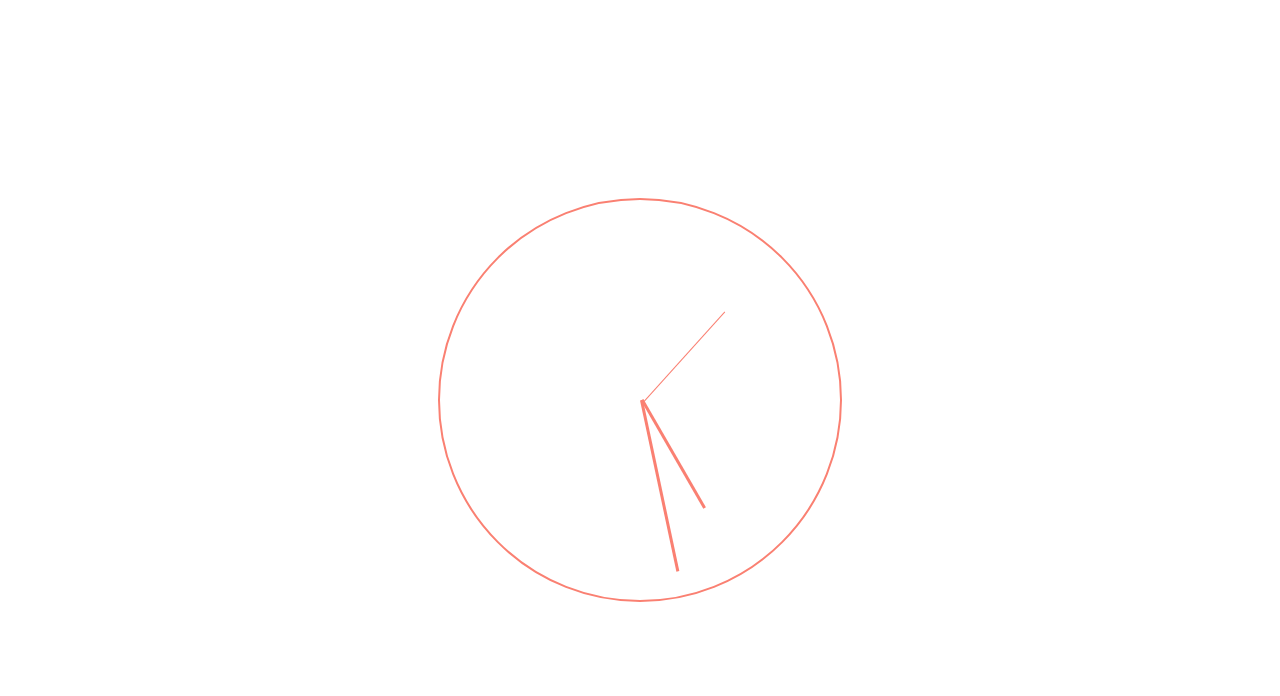
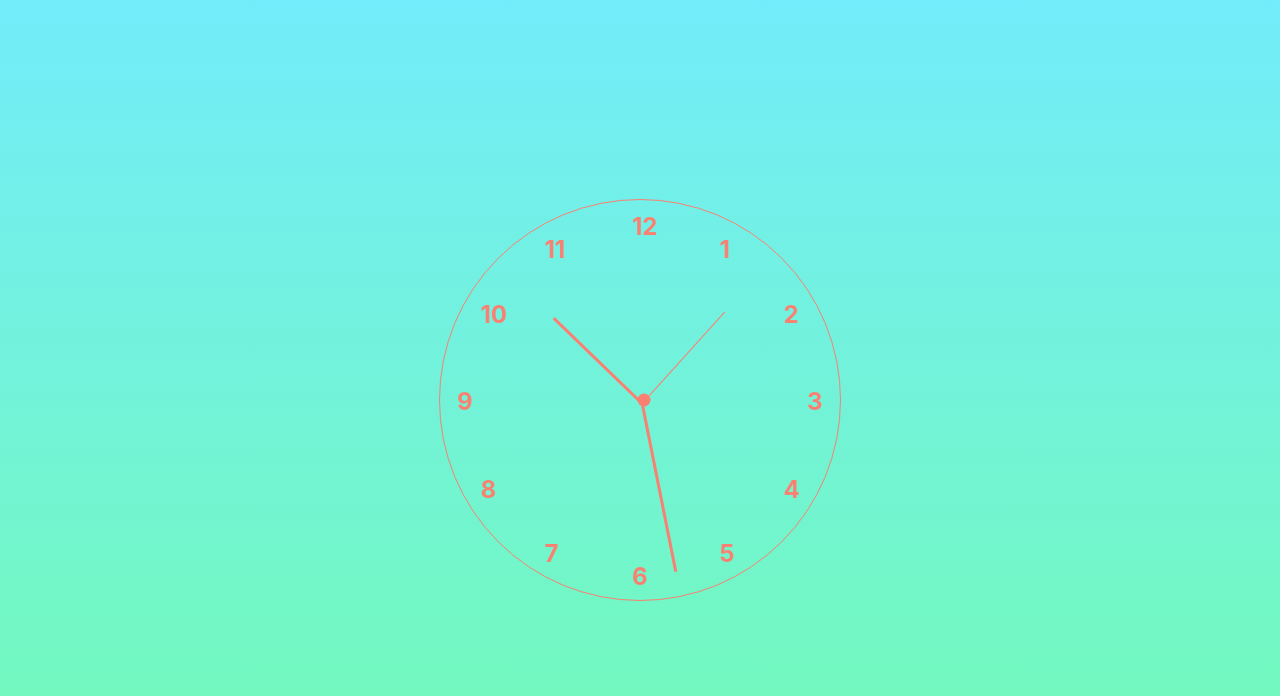
Before and after one commit to Ingvirb/klukka, a React (Vite) app: page / in a window 1280 px wide. Shown: the top 696 px of the page. Built offline with nearby package versions, Linux system fonts and the light colour scheme.

Commit message:
bæting á tölum og lagfæringar á stíl

```diff
--- a/src/App.tsx
+++ b/src/App.tsx
@@ -1,14 +1,23 @@
 import useTime from "./useTime";
 import * as S from "./styles";
+
+const numbers = [1, 2, 3, 4, 5, 6, 7, 8, 9, 10, 11, 12];
 
 export default function Clock() {
   const time = useTime();
 
-  console.log(time);
-
   return (
     <S.Wrapper>
       <S.Clock>
+        {numbers.map((number) => {
+          const angle = number * 30; // Each number is 30 degrees apart
+          return (
+            <S.Number key={number} angle={angle}>
+              {number}
+            </S.Number>
+          );
+        })}
+        <S.CenterCircle />
         <S.HourHand rotation={time.hours} />
         <S.MinuteHand rotation={time.minutes} />
         <S.SecondHand rotation={time.seconds} />
--- a/src/styles.ts
+++ b/src/styles.ts
@@ -6,14 +6,34 @@ export const Wrapper = styled.div`
   display: flex;
   align-items: center;
   justify-content: center;
+  background: linear-gradient(to bottom, #72ecfa, #72fab6);
 `;
 
 export const Clock = styled.div`
   height: 400px;
   width: 400px;
-  border: 2px solid salmon;
+  border: 1.5px solid salmon;
   border-radius: 50%;
+  position: absolute;
+  transition: transform 0.3s, border-color 0.3s; /* Add transition for smoother effect */
+  &:hover {
+    transform: scale(1.05); /* Scale up the clock on hover */
+    border-color: rgba(250, 128, 114, 0.5);
+    // opacity: 0.5; /* 50% less visible salmon color */
+  }
   //background-color: green;
+  //background-color: green;
+`;
+
+export const CenterCircle = styled.div`
+  position: absolute;
+  top: 50%;
+  left: 51%;
+  transform: translate(-50%, -50%);
+  width: 13px;
+  height: 13px;
+  border-radius: 50%;
+  background-color: salmon;
 `;
 
 export const HourHand = styled.div<{ rotation: number }>`
@@ -73,3 +93,16 @@ export const SecondHand = styled.div<{ rotation: number }>`
     transform: translateX(-50%);
   }
 `;
+
+export const Number = styled.div<{ angle: number }>`
+  position: absolute;
+  top: 46%;
+  left: 48%;
+  transform-origin: 50% 50%;
+  transform: ${(p) =>
+    `rotate(${p.angle}deg) translate(-0%, -175px) rotate(-${p.angle}deg)`};
+  font-size: 24px;
+  font-weight: bold;
+  color: salmon;
+  text-align: center;
+`;
--- a/src/useTime.ts
+++ b/src/useTime.ts
@@ -8,9 +8,9 @@ export default function useTime() {
   useEffect(() => {
     const interval = setInterval(() => {
       const date = new Date();
-      setHours(Math.floor((date.getHours() / 24) * 360));
-      setMinutes(Math.floor((date.getMinutes() / 60) * 360));
-      setSeconds(Math.floor((date.getSeconds() / 60) * 360));
+      setHours((date.getHours() % 12) * 30 + date.getMinutes() * 0.5); // 360 degrees / 12 hours + offset based on minutes
+      setMinutes(date.getMinutes() * 6 + date.getSeconds() * 0.1); // 360 degrees / 60 minutes + offset based on seconds
+      setSeconds(date.getSeconds() * 6); // 360 degrees / 60 seconds
     }, 1000);
 
     return () => {
```
